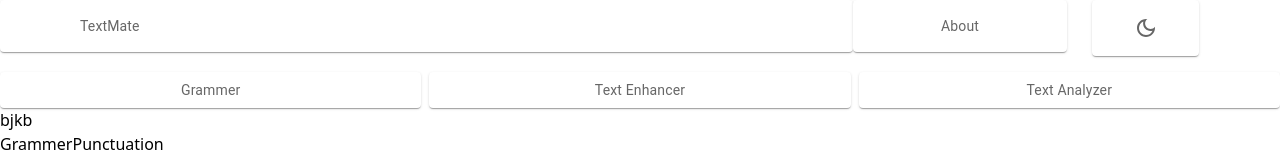
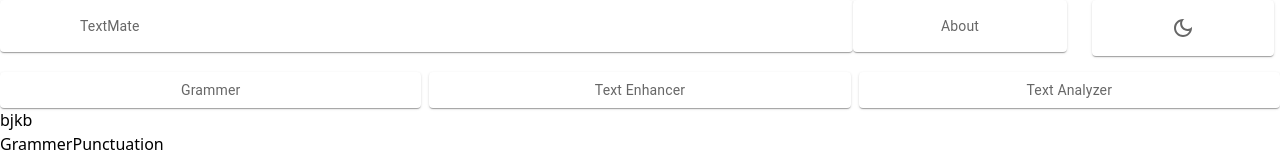
Before and after one commit to PModhe09/TextMate, a React (Create React App) app: page / in a window 1280 px wide. Shown: the top 160 px of the page. Built offline with nearby package versions, Linux system fonts and the light colour scheme.

Commit message:
adjusted togglemode grid size

```diff
--- a/src/components/Header/Nav.js
+++ b/src/components/Header/Nav.js
@@ -29,7 +29,7 @@ const Nav = () => {
                 <Links/>
              </Item>
          </Grid>
-         <Grid item xs={1} style={{marginLeft:'2vw'}}>
+         <Grid item xs={1.7} style={{marginLeft:'2vw'}}>
               <Item>
                  <ToggleMode/>
               </Item>
```
